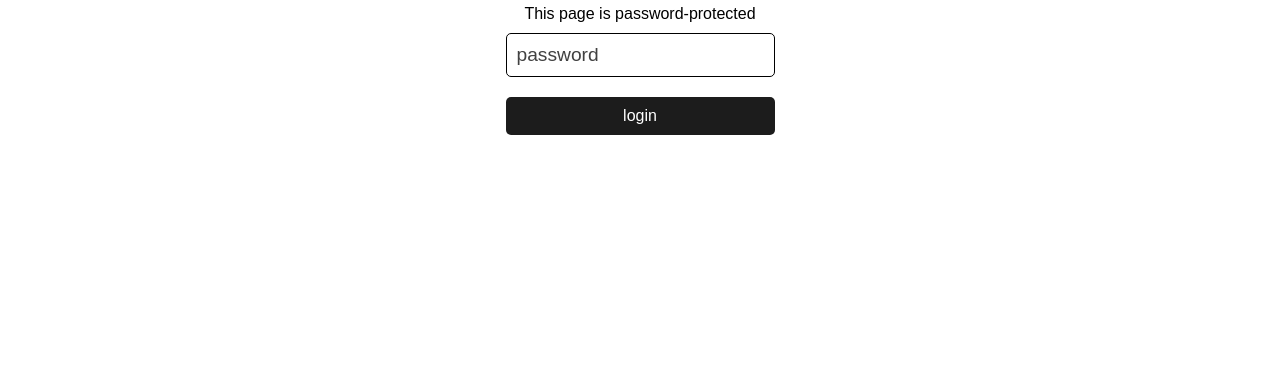
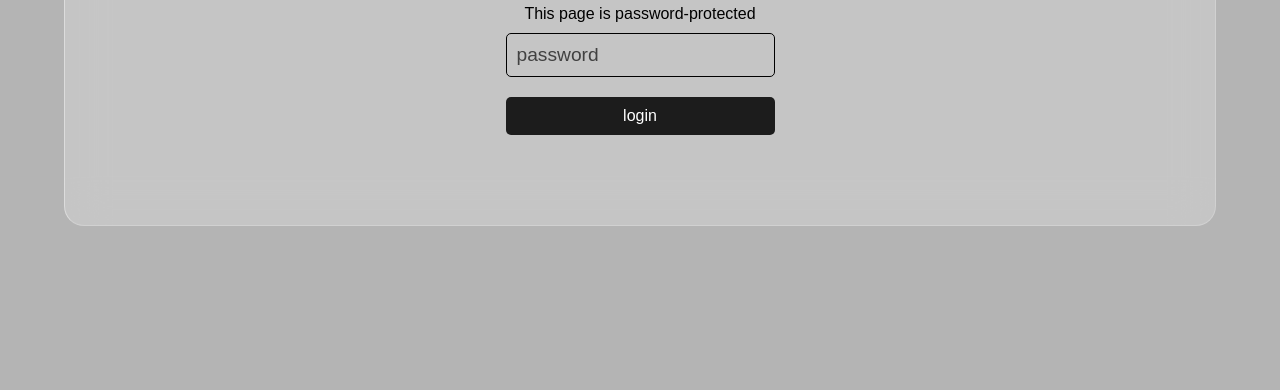
Before and after one commit to taktstooock/client-decrypt, a plain HTML site: page login.html in a window 1280 px wide. Shown: the part 410-800 px from the top of the page. Drawn offline with Linux system fonts and the light colour scheme; the site is published under a folder, as on GitHub Pages, so addresses that start at the root find nothing.

Commit message:
Fix path

```diff
--- a/login.html
+++ b/login.html
@@ -14,7 +14,7 @@
 
 <style>
   body {
-    background-image: url('/img/hero.jpg');
+    background-image: url('./img/hero.jpg');
     background-size: cover;
     background-position: center;
     background-repeat: repeat;
```
